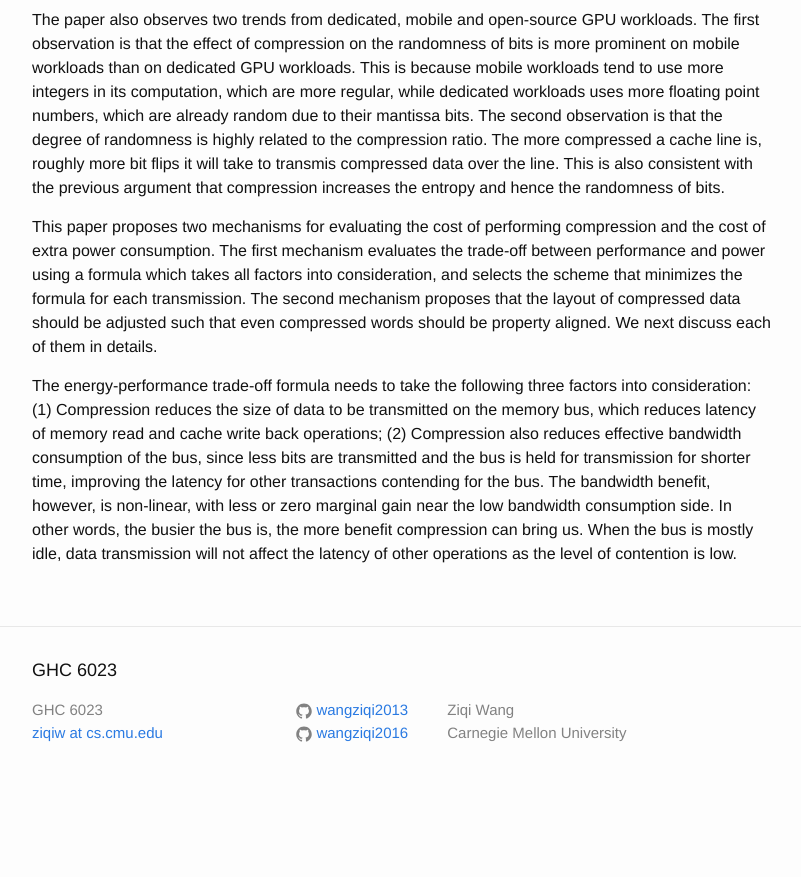
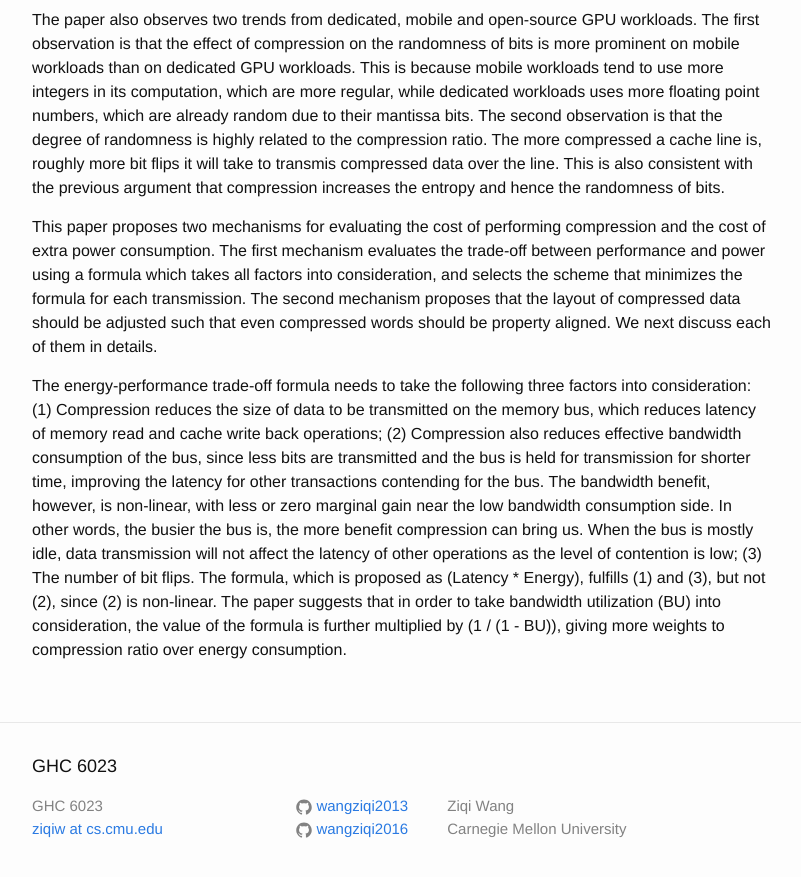
Before and after one commit to wangziqi2013/wangziqi2013.github.io, a Jekyll site: the page built from _posts/2020-07-27-a-case-for-toggle-aware-gpu-compression.markdown, in a window 1280 px wide and 900 px high, scrolled down 1393 px. Shown: the top 877 px of the window, without its empty margins (238-1039 px from the left). Built offline with Jekyll 4.4.1, drawn with Linux system fonts in a browser that asks for light colours; before the commit the page ends 2197 px from its top, so only the background shows below that.

Commit message:
Adding formula

```diff
--- a/_posts/2020-07-27-a-case-for-toggle-aware-gpu-compression.markdown
+++ b/_posts/2020-07-27-a-case-for-toggle-aware-gpu-compression.markdown
@@ -67,4 +67,7 @@ operations; (2) Compression also reduces effective bandwidth consumption of the
 and the bus is held for transmission for shorter time, improving the latency for other transactions contending for the bus.
 The bandwidth benefit, however, is non-linear, with less or zero marginal gain near the low bandwidth consumption side.
 In other words, the busier the bus is, the more benefit compression can bring us. When the bus is mostly idle, data
-transmission will not affect the latency of other operations as the level of contention is low.
+transmission will not affect the latency of other operations as the level of contention is low; (3) The number of bit
+flips. The formula, which is proposed as (Latency * Energy), fulfills (1) and (3), but not (2), since (2) is non-linear.
+The paper suggests that in order to take bandwidth utilization (BU) into consideration, the value of the formula
+is further multiplied by (1 / (1 - BU)), giving more weights to compression ratio over energy consumption.
```
